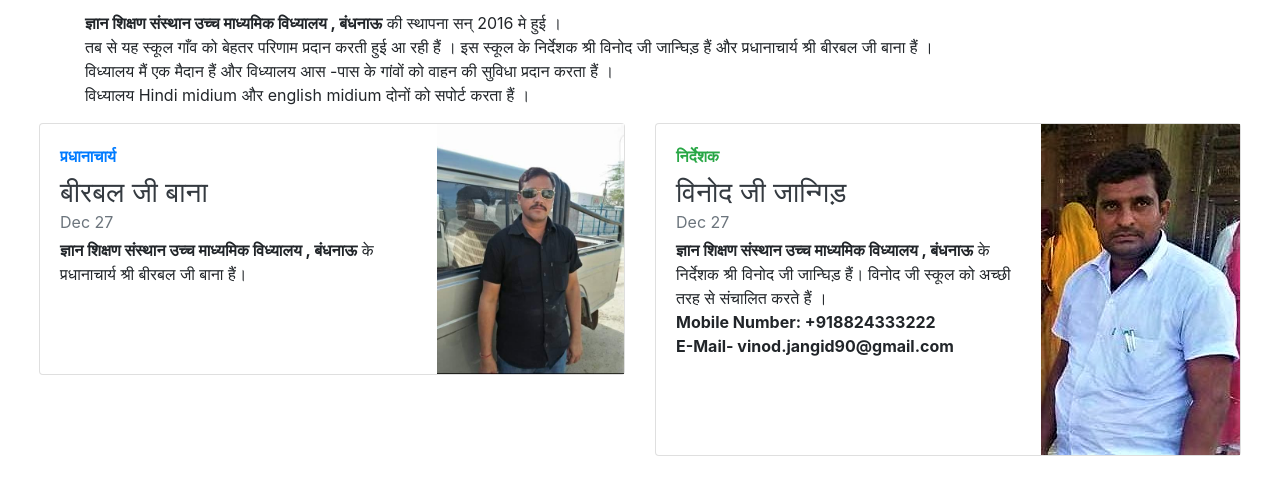
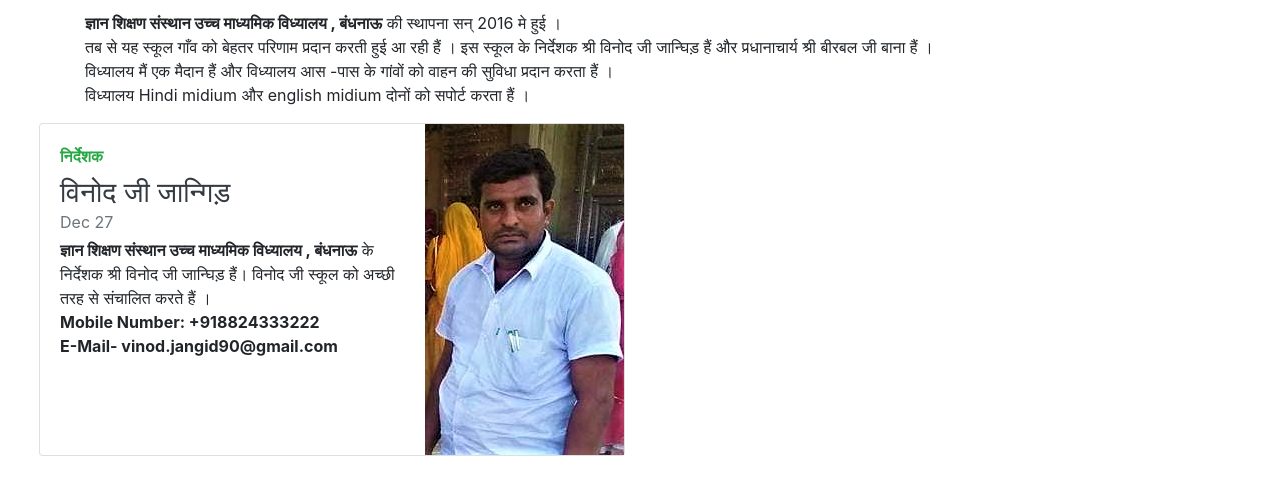
Before and after one commit to vikassaran100/Gyanbandhnau, a plain HTML site: page about.html in a window 1280 px wide. Shown: the part 388-876 px from the top of the page. Drawn offline with nearby package versions, Linux system fonts and the light colour scheme.

Commit message:
initial commit

```diff
--- a/about.html
+++ b/about.html
@@ -54,22 +54,6 @@
     </div>
     <div class="row mb-2 mx-4 ">
         <div class="col-md-6">
-            <div class="card flex-md-row mb-4 box-shadow h-md-250 ">
-                <div class="card-body d-flex flex-column align-items-start">
-                    <strong class="d-inline-block mb-2 text-primary">प्रधानाचार्य </strong>
-                    <h3 class="mb-0">
-                        <a class="text-dark">बीरबल जी बाना </a>
-                    </h3>
-                    <div class="mb-1 text-muted">Dec 27 </div>
-                    <p class="card-text mb-auto"><b>ज्ञान शिक्षण संस्थान उच्च माध्यमिक विध्यालय , बंधनाऊ</b>  के प्रधानाचार्य श्री बीरबल जी बाना हैं।</p>
-
-                </div>
-                <img class="card-img-right flex-auto d-none d-md-block" data-src="holder.js/200x250?theme=thumb"
-                    alt="Thumbnail [200x250]" style="width: 200px; height: 250px;" src="birbal.jpg"
-                    data-holder-rendered="true">
-            </div>
-        </div>
-        <div class="col-md-6">
             <div class="card flex-md-row mb-4 box-shadow h-md-250">
                 <div class="card-body d-flex flex-column align-items-start">
                     <strong class="d-inline-block mb-2 text-success">निर्देशक</strong>
```
